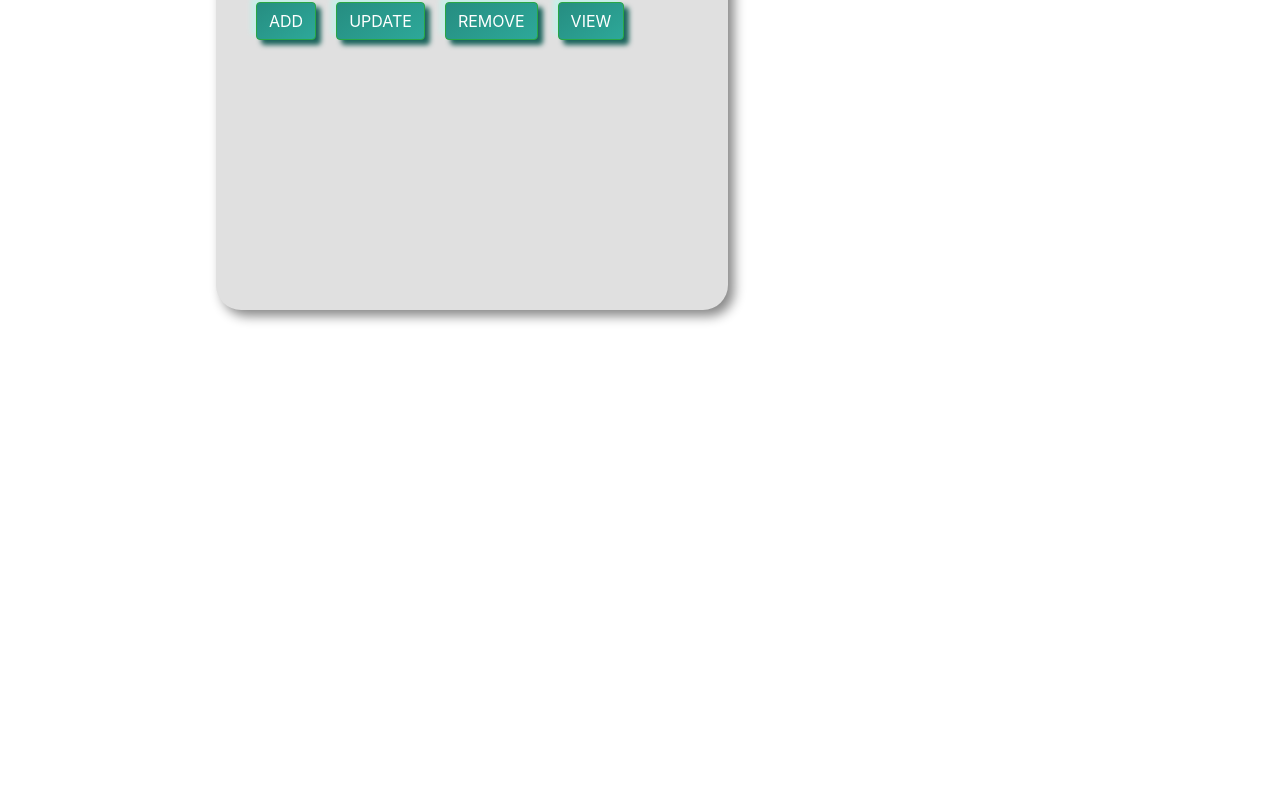
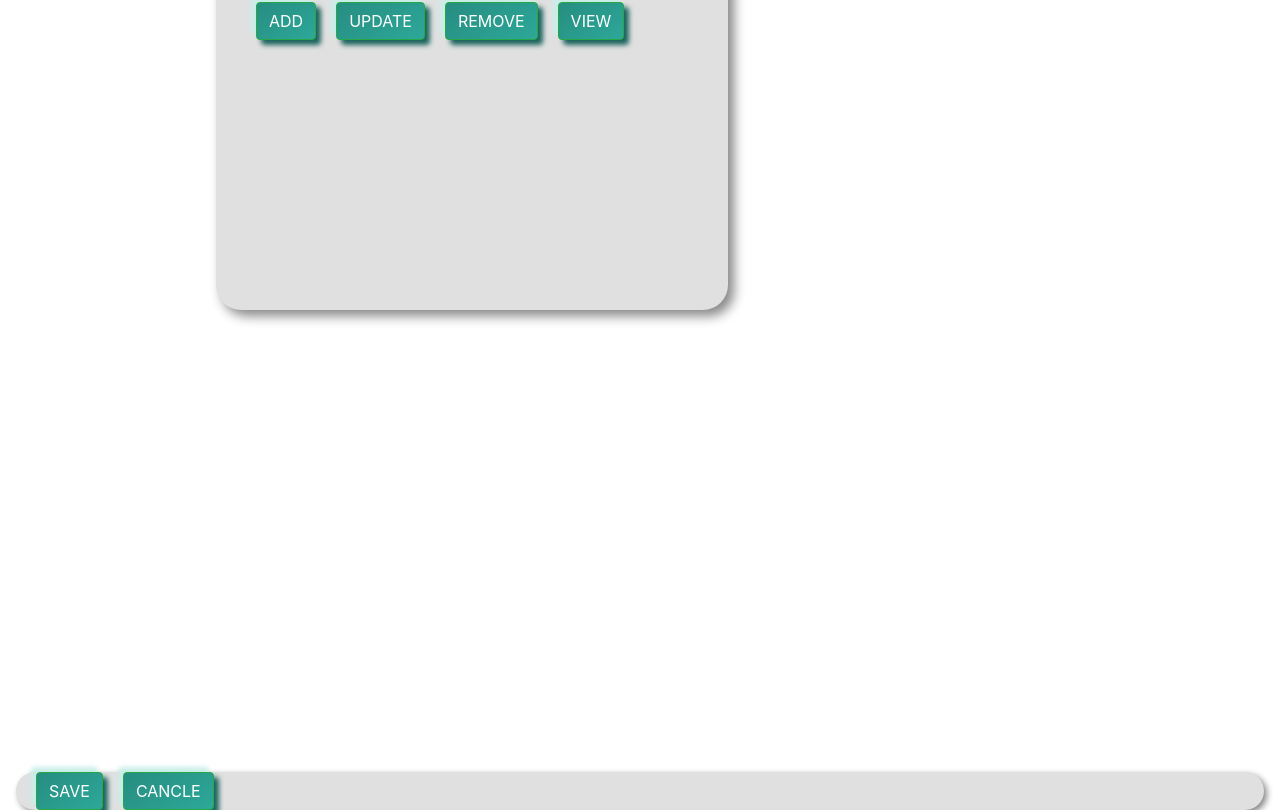
Before and after one commit to finalprojectcdac/project_front_end, a React (Create React App) app: page /inventory in a window 1280 px wide. Shown: the part 800-1610 px from the top of the page. Before the commit the page ends 1572 px from the top, so only its background shows below. Built offline with nearby package versions, Linux system fonts and the light colour scheme.

Commit message:
main button created

```diff
--- /dev/null
+++ b/src/components/inv-components/MainButtons.jsx
@@ -0,0 +1,20 @@
+import React, {useState} from 'react';
+import "bootstrap/dist/css/bootstrap.min.css";
+function handleSave()
+ { console.log("save button clicked");}
+ function handleCancel()
+ { console.log("cancel button clicked");}
+
+function MainButton()
+{
+    return(
+        <div className=" crd-button ">
+            <button class="btn btn-success btn-inv"
+             type="submit" onClick={handleSave} >SAVE</button>
+            <button class="btn btn-success btn-inv"
+            type="submit" onClick={handleCancel}>CANCLE</button>
+        </div>
+    );
+
+}
+export default MainButton;
--- a/src/pages/InventoryPage.jsx
+++ b/src/pages/InventoryPage.jsx
@@ -4,7 +4,8 @@ import VerticalNavbar from '../components/general-components/VerticalNavbar';
 import RtdBar from '../components/inv-components/RtdBar';
 import Supplier_from from '../components/inv-components/supplier-form';
 import user from '../service/serviceLayer';
-import InvForm from "../components/inv-components/inv-form2"
+import InvForm from "../components/inv-components/inv-form2";
+import MainButtons from "../components/inv-components/MainButtons";
 function InventoryPage() {
 
     const [rtd, setRtd] = useState({
@@ -29,6 +30,8 @@ function InventoryPage() {
              <RtdBar clickFunction={getRealTimeData} totalNoOfItems={rtd.totalNoOfItems} totalItemValue={rtd.totalItemValue}/>
              <InvForm />
              <Supplier_from />
+             <MainButtons/>
+
 
         </div>
     )
--- a/src/styles.css
+++ b/src/styles.css
@@ -137,6 +137,13 @@
     box-shadow:  6px 6px 12px #868686,
              -6px -6px 12px #ffffff;
   }
+  .crd-button {
+    position:relative;
+    border-radius: 25px;
+    background: #e0e0e0;
+    box-shadow:  3px 3px 6px #868686,
+             -6px -6px 12px #ffffff;
+  }
 
   .btn-inv {
     background: #2a9d8f;
```
